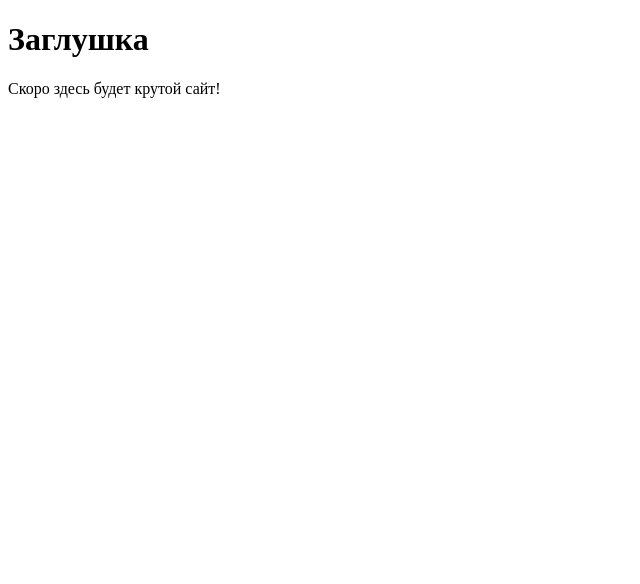
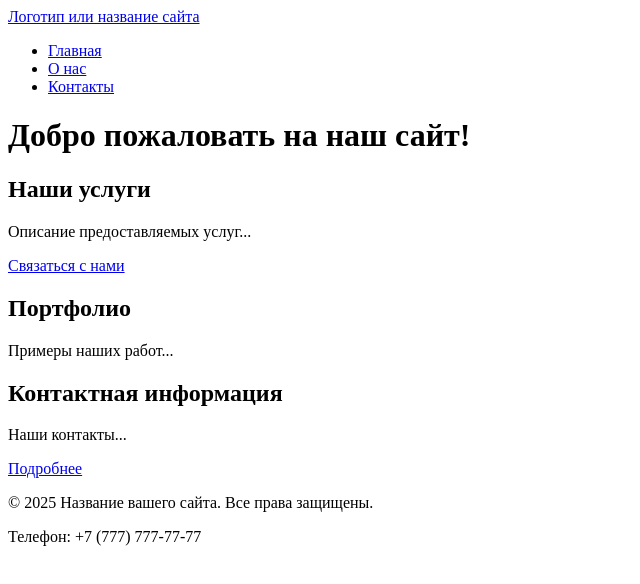
Before and after one commit to RR20040305/first-of-all, a plain HTML site: page index.html in a window 1280 px wide. Shown: the whole page, without its empty margins (0-640 px from the left). Drawn offline with Linux system fonts and the light colour scheme.

Commit message:
feat: add multi-page structure with semantics, nav and anchors

```diff
--- a/index.html
+++ b/index.html
@@ -1,15 +1,50 @@
-<!DOCTYPE html>
+ <!DOCTYPE html>
 <html lang="ru">
 <head>
     <meta charset="UTF-8">
-    <!-- Важная мета-информация для корректного отображения на мобильных устройствах -->
     <meta name="viewport" content="width=device-width, initial-scale=1.0">
-    <title>Мой первый проект</title>
-    <!-- Подключение фавиконки -->
-    <link rel="icon" href="../assets/favicon.ico" type="image/x-icon">
+    <title>Главная - Название вашего сайта</title>
+    <meta name="description" content="Краткое описание главной страницы вашего сайта">
+    <link rel="icon" href="assets/favicon.ico" type="image/x-icon">
 </head>
 <body>
-    <h1>Заглушка</h1>
-    <p>Скоро здесь будет крутой сайт!</p>
+    <!-- Шапка сайта -->
+    <header>
+        <a href="/">Логотип или название сайта</a>
+        <!-- Главное меню навигации -->
+        <nav>
+            <ul>
+                <li><a href="index.html">Главная</a></li>
+                <li><a href="about.html">О нас</a></li>
+                <li><a href="contacts.html">Контакты</a></li>
+            </ul>
+        </nav>
+    </header>
+    <!-- Уникальное основное содержимое страницы -->
+    <main>
+        <h1>Добро пожаловать на наш сайт!</h1>
+        <!-- Секция 1 с якорем -->
+        <section id="services">
+            <h2>Наши услуги</h2>
+            <p>Описание предоставляемых услуг...</p>
+            <a href="#contacts">Связаться с нами</a> <!-- Якорная ссылка внутри страницы -->
+        </section>
+        <!-- Секция 2 с якорем -->
+        <section id="portfolio">
+            <h2>Портфолио</h2>
+            <p>Примеры наших работ...</p>
+        </section>
+        <!-- Секция 3 с якорем -->
+        <section id="contacts">
+            <h2>Контактная информация</h2>
+            <p>Наши контакты...</p>
+    </main>
+            <a href="contacts.html">Подробнее</a> <!-- Ссылка на отдельную страницу -->
+        </section>
+    <!-- Подвал сайта -->
+    <footer>
+        <p>&copy; 2025 Название вашего сайта. Все права защищены.</p>
+        <p>Телефон: +7 (777) 777-77-77</p>
+    </footer>
 </body>
 </html>
```
Also changed, not shown: about.html (added, +43 -0 lines), contacts.html (added, +39 -0 lines).
